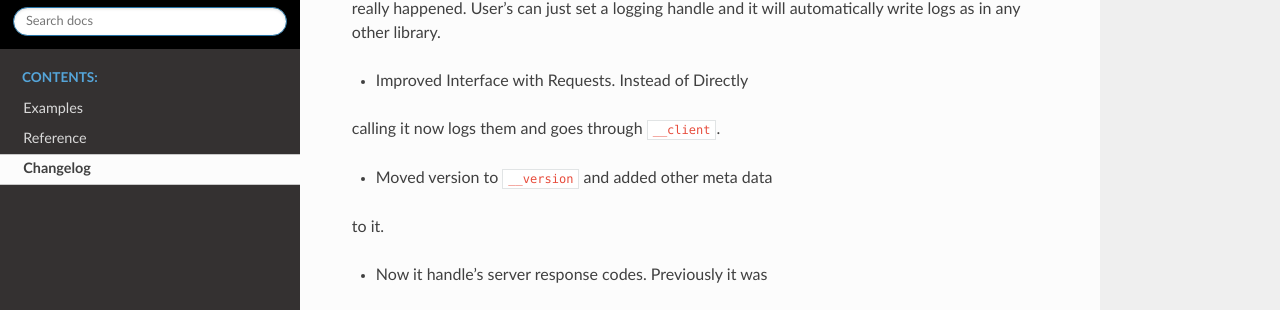
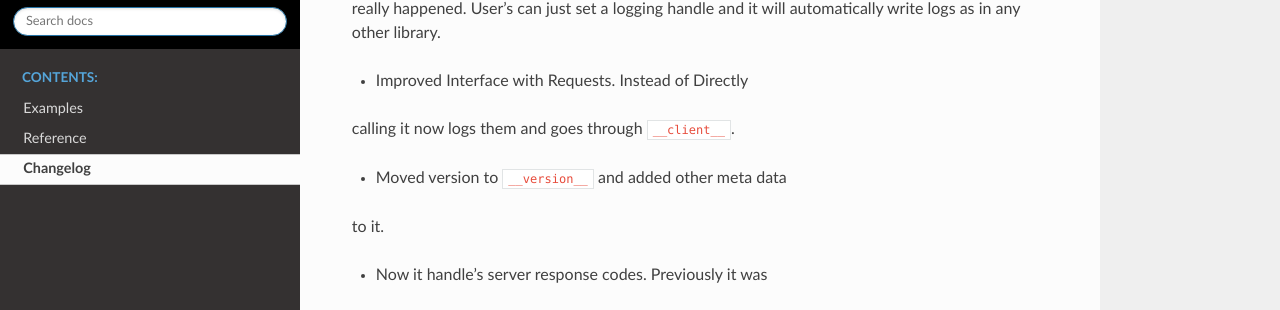
Before and after one commit to naveen521kk/sxcu, a Sphinx documentation site: the page built from docs/source/changelog.rst, in a window 1280 px wide and 900 px high. Shown: the part 267-577 px from the top of the window. Built offline with Sphinx 7.4.7 and the Read the Docs theme 2.0.0, drawn with Linux system fonts in a browser that asks for light colours.

Commit message:
doc: fix typo

```diff
--- a/docs/source/changelog.rst
+++ b/docs/source/changelog.rst
@@ -14,9 +14,9 @@ really happened. User's can just set a logging handle and
 it will automatically write logs as in any other library.
 
 * Improved Interface with Requests. Instead of Directly
-calling it now logs them and goes through ``__client``.
+calling it now logs them and goes through ``__client__``.
 
-* Moved version to ``__version`` and added other meta data
+* Moved version to ``__version__`` and added other meta data
 to it.
 
 * Now it handle's server response codes. Previously it was
```
